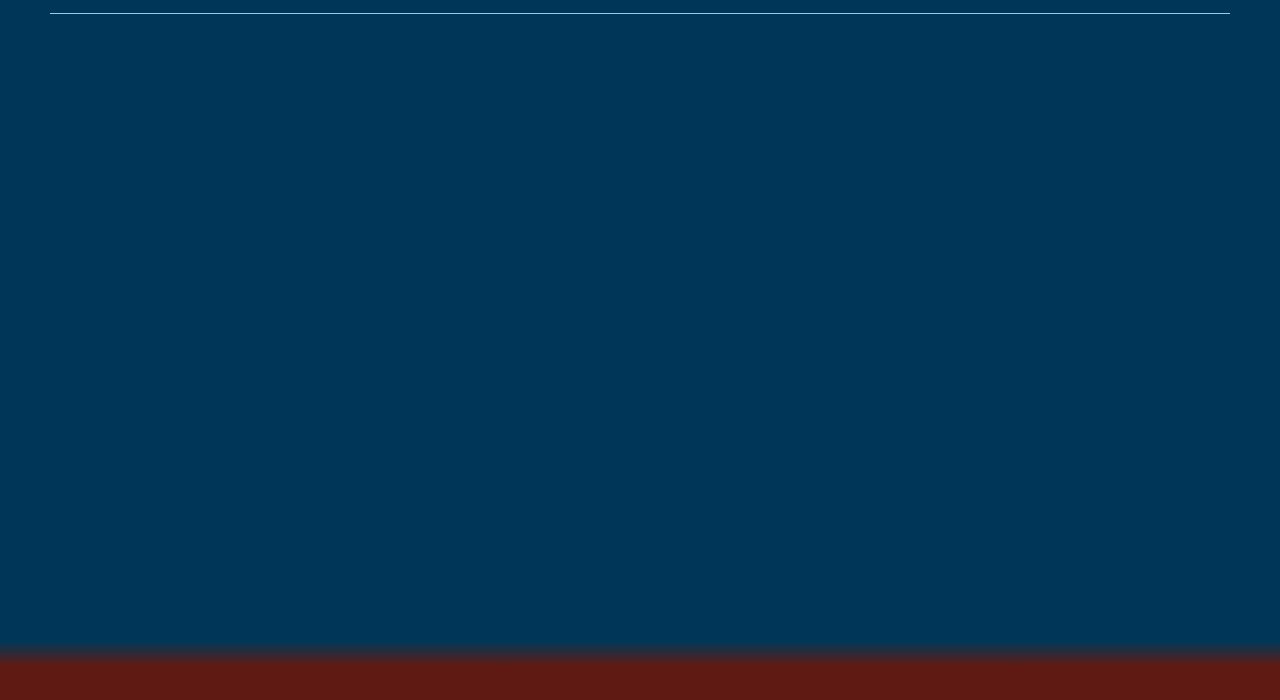
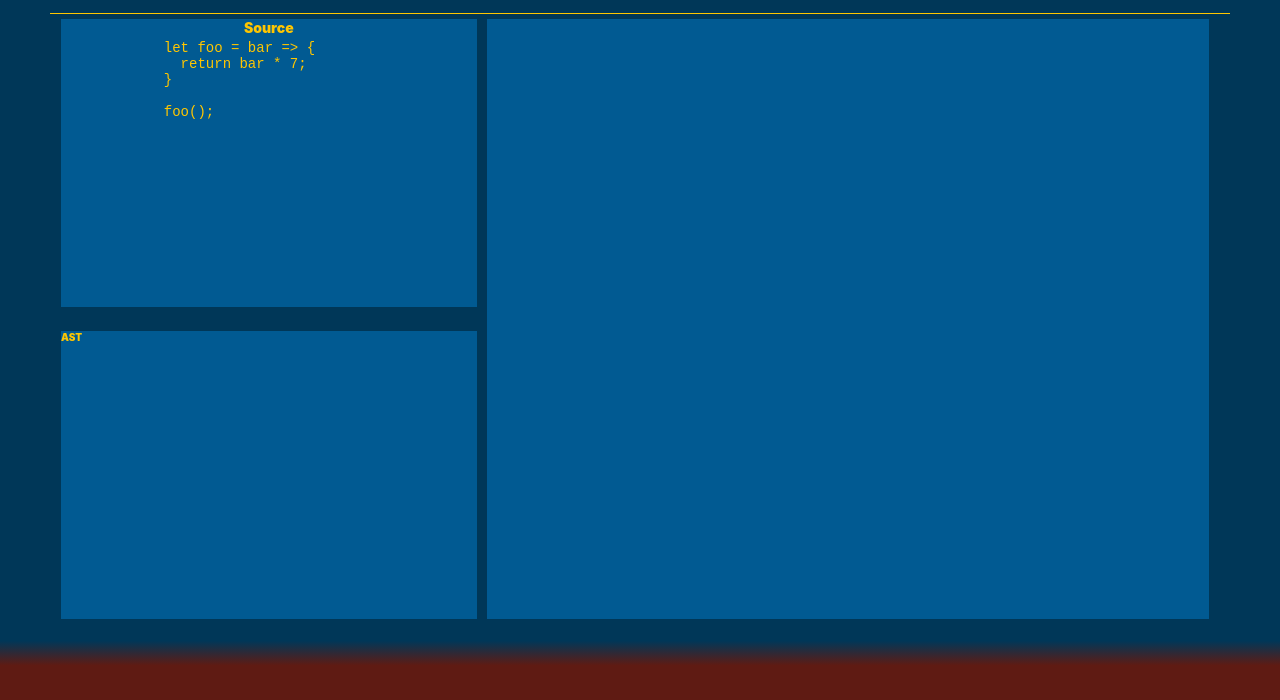
Before and after one commit to bcorman/esquery-training, a plain HTML site: page index.html in a window 1280 px wide. Shown: the part 48-748 px from the top of the page. Drawn offline with Linux system fonts and the light colour scheme.

Commit message:
repl containers implemented

```diff
--- /dev/null
+++ b/assets/styles/ast-styles.css
@@ -0,0 +1,70 @@
+:root {
+  --yellow: rgba(255, 198, 0, 1);
+  --white: rgba(240, 240, 240, 1);
+  --black: rgba(39, 39, 39, 1);
+  --red: rgba(250, 40, 30, 0.9);
+  --blue: rgb(1, 90, 146);
+  --blueDimmed: rgb(0, 55, 88);
+  --backgroundRed: rgb(222, 65, 48);
+  --backgroundRedDimmed: rgb(95, 27, 19);
+}
+
+/* Container */
+
+#ast-repl {
+  display: flex;
+}
+
+/* Console */
+
+#console-display {
+  width: 100%;
+  min-width: calc(96vw/3);
+  height: 36vh;
+  margin-left: 6px;
+  display: flex;
+  flex-direction: column;
+  background-color: var(--blue);
+  transition: border 0.3s cubic-bezier(1,0.66,.79,1),
+              color 0.3s cubic-bezier(1,0.66,.79,1);
+}
+
+#console-display span {
+  align-self: center;
+  font-size: 14px;
+  margin-bottom: 2px;
+  color: var(--yellow);
+}
+
+#console-source {
+  height: 100%;
+  width: 100%;
+  resize: none;
+  font-size: 14px;
+  background-color: inherit;
+  color: var(--yellow);
+  border: none;
+}
+
+#console-source {
+  outline: none;
+}
+
+/* AST Display */
+
+#query-tree-display {
+  width: 100%;
+  min-width: calc(96vw/3);
+  height: 36vh;
+  margin: 24px 0 0 6px;
+  background-color: var(--blue);
+}
+
+/* Output Display */
+
+#output-ast-container {
+  height: calc(36vh * 2 + 24px);
+  width: 100%;
+  margin: 0 16px;
+  background-color: var(--blue);
+}
--- a/assets/styles/styles.css
+++ b/assets/styles/styles.css
@@ -27,11 +27,14 @@ html {
 body {
   display: flex;
   flex-direction: column;
-  justify-content: space-between;
   background: linear-gradient(var(--blueDimmed) 84%, var(--backgroundRedDimmed) 87%);
   min-height: 100vh;
   margin: 0px 50px 20px;
   background-position: fixed;
+}
+
+a {
+  text-decoration: none;
 }
 
 header {
@@ -43,9 +46,9 @@ header {
 header h1 {
   font-size: 24px;
   font-weight: 900;
-  justify-self: flex-start
+  justify-self: flex-start;
+  color: var(--yellow);
 }
-
 
 #header-nav {
   justify-self: flex-end;
@@ -105,3 +108,7 @@ header h1 {
 .dropbtn .dropdown:hover {
   color: var(--black);
 }
+
+#main {
+  margin: 5px;
+}
--- a/index.html
+++ b/index.html
@@ -7,12 +7,13 @@
   <title>AST Training REPL</title>
   <meta name="viewport" content="width=device-width, initial-scale=1">
   <link rel="stylesheet" type="text/css" media="screen" href="assets/styles/styles.css" />
+  <link rel="stylesheet" type="text/css" media="screen" href="assets/styles/ast-styles.css" />
   <!-- <script src="main.js"></script> -->
 </head>
 
 <body>
   <header>
-    <a>
+    <a href="../index.html">
       <h1 id="banner">Ben Corman</h1>
     </a>
     <nav id="header-nav">
@@ -34,6 +35,34 @@
       </ul>
     </nav>
   </header>
+  <div id="main">
+    <section id="ast-repl">
+      <div id="console-container">
+
+        <div id="console-display">
+          <span>Source</span>
+          <textarea id="console-source" spellcheck="false" wrap="off" >
+            let foo = bar => {
+              return bar * 7;
+            }
+
+            foo();
+
+          </textarea>
+
+        </div>
+        <div id="query-tree-display">
+          <div class='label'>AST</div>
+
+          <pre id='selectorAst'></pre>
+        </div>
+      </div>
+      <div id="output-ast-container">
+
+      </div>
+    </section>
+
+  </div id="main">
 
 </body>
 
```
